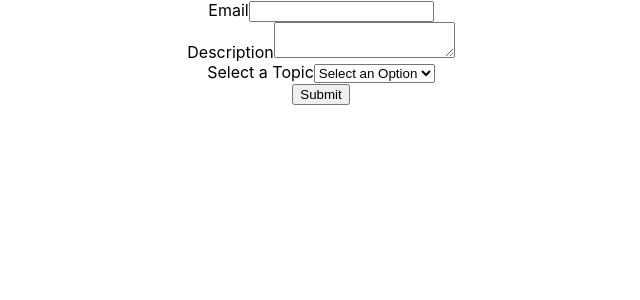
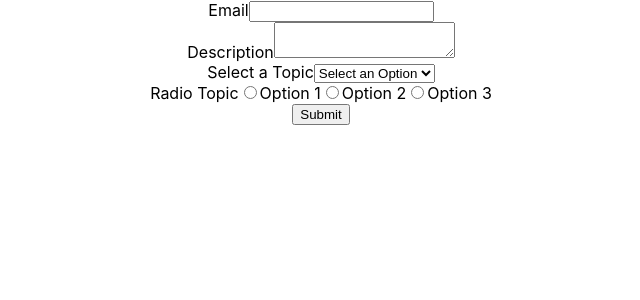
Before and after one commit to chillaxabhinav/React-Formik, a React (Create React App) app: page / in a window 1280 px wide. Shown: the top 300 px of the page, without its empty margins (319-959 px from the left). Built offline with nearby package versions, Linux system fonts and the light colour scheme.

Commit message:
Reusable Radio button component

```diff
--- a/src/Components/New/FormikContainer.js
+++ b/src/Components/New/FormikContainer.js
@@ -11,18 +11,26 @@
         {key : 'Option 1', value: 'option1'},
         {key : 'Option 2', value : 'option2'},
         {key : 'Option 3', value : 'option3'}
+    ];
+
+    const radioOptions = [
+        { key: 'Option 1', value: 'roption1' },
+        { key: 'Option 2', value: 'roption2' },
+        { key: 'Option 3', value: 'roption3' }
     ]
 
     const initialValues = {
         email : '',
         description : '',
-        selectOption :''
+        selectOption :'',
+        radioOption : ''
     };
 
     const validationSchema = Yup.object({
         email : Yup.string().required('Required'),
         description : Yup.string().required('Required'),
-        selectOption: Yup.string().required('Required')
+        selectOption: Yup.string().required('Required'),
+        radioOption: Yup.string().required('Required')
     });
 
     const onSubmit = (values) => {
@@ -37,6 +45,7 @@
                         <FormikControl control="input" name="email" label="Email" type="email" />
                         <FormikControl control="textarea" name="description" label="Description"/>
                         <FormikControl control="select" name="selectOption" label="Select a Topic" options={dropdownOptions}/>
+                        <FormikControl control="radio" name="radioOption" label="Radio Topic" options={radioOptions} />
                         <button type="submit">Submit</button>
                     </Form>
                 )
--- a/src/Components/New/FormikControl.js
+++ b/src/Components/New/FormikControl.js
@@ -2,6 +2,7 @@
 import Textarea from './TextArea';
 import Input from './Input';
 import Select from './Select';
+import RadioButtons from './RadioButton';
 
 const FormikControl = (props) => {
 
@@ -14,7 +15,7 @@
 
         case 'select': return <Select {...rest} />
 
-        case 'radio':
+        case 'radio': return <RadioButtons {...rest} />
 
         case 'checkbox':
 
--- /dev/null
+++ b/src/Components/New/RadioButton.js
@@ -0,0 +1,32 @@
+import React from 'react';
+import { Field, ErrorMessage } from 'formik';
+import TextError from './TextError';
+
+const RadioButton = (props) => {
+
+    const {label, name, options, ...rest} = props;
+
+    return (
+        <div>
+            <label htmlFor={name}>{label}</label>
+            <Field name={name} {...rest}>
+                {
+                    ({field}) => {
+                        console.log(field);
+                        return options.map(option => {
+                            return (
+                                <React.Fragment key={option.key}>
+                                    <input type="radio" id={option.value} value={option.value} {...field} checked={field.value === option.value} />
+                                    <label htmlFor={option.value}>{option.key}</label>
+                                </React.Fragment>
+                            )
+                        })
+                    }
+                }
+            </Field>
+            <ErrorMessage name={name} component={TextError} />
+        </div>
+    )
+}
+
+export default RadioButton;
```
